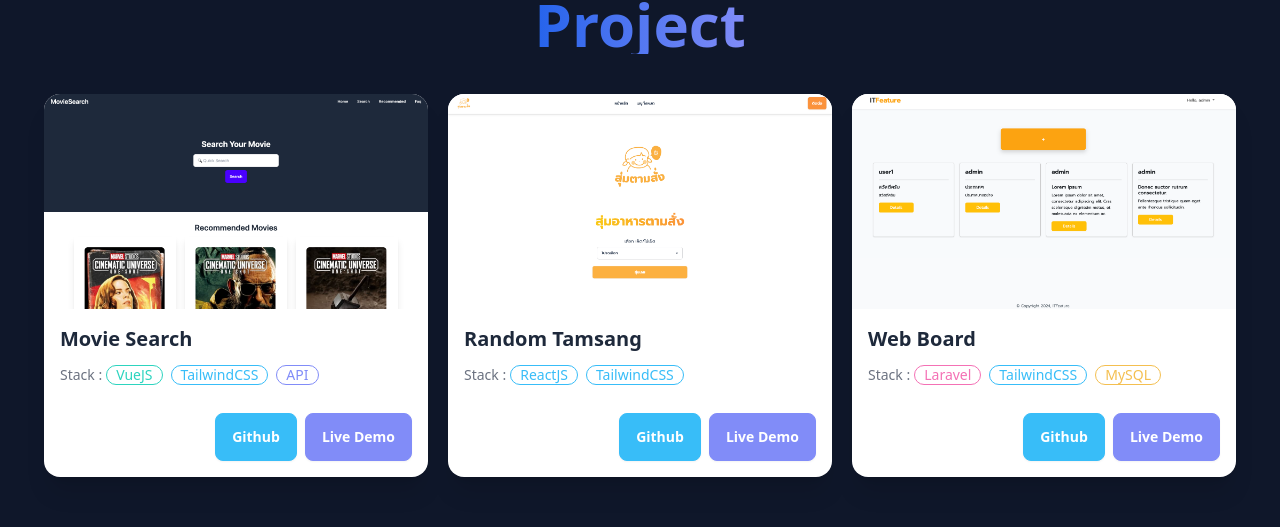
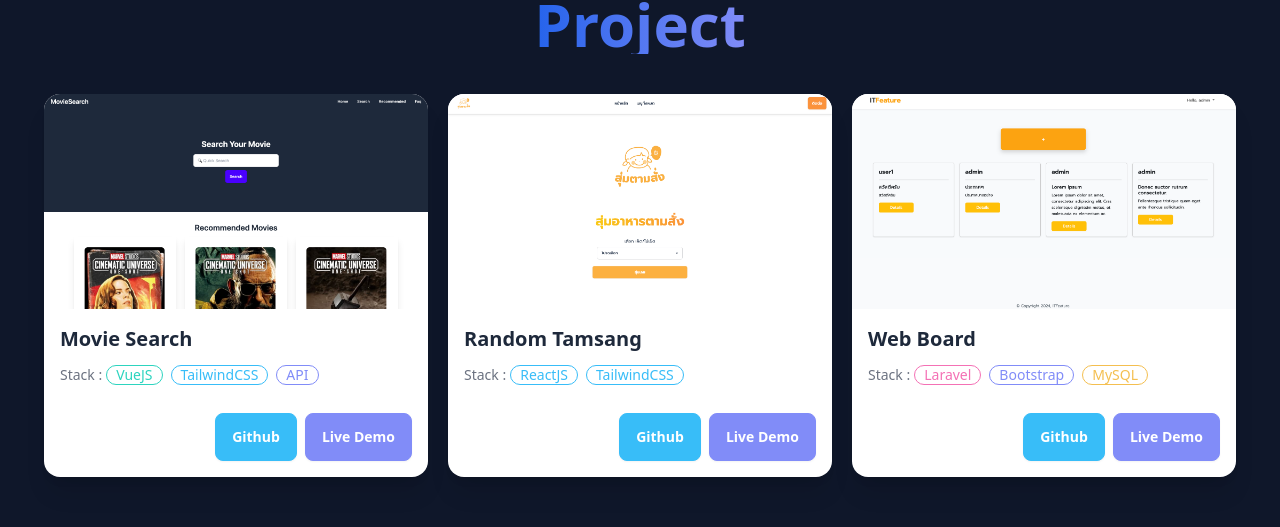
Before and after one commit to AomSirawit/Portfolio, a React (Vite) app: page / in a window 1280 px wide. Shown: the part 2610-3137 px from the top of the page. Built offline with nearby package versions, Linux system fonts and the light colour scheme.

Commit message:
smooth scroll,fix some margin

```diff
--- a/src/App.css
+++ b/src/App.css
@@ -1,3 +1,6 @@
 .shadow-glow {
     text-shadow: 0 0 10px rgba(255, 255, 255, 0.25); /* Adjust the values as needed */
   }
+  html {
+    scroll-behavior: smooth;
+  }
--- a/src/Component/About.jsx
+++ b/src/Component/About.jsx
@@ -7,7 +7,7 @@ function About() {
       <div className="flex items-center justify-center h-screen" id="about">
         <div className="text-center">
           <div className="mt-10">
-            <h1 className="text-6xl text-primary font-bold bg-gradient-to-r from-blue-600 to-indigo-400 inline-block text-transparent bg-clip-text outer-glow">
+            <h1 className="text-6xl text-primary font-bold bg-gradient-to-r from-blue-600 to-indigo-400 inline-block text-transparent bg-clip-text outer-glow mb-5">
               Who Is Me?
             </h1>
             <div className="container mx-auto px-20 mt-5">
--- a/src/Component/Project.jsx
+++ b/src/Component/Project.jsx
@@ -14,7 +14,7 @@ function Project() {
             </h1>
           </div>
           <div className="grid grid-cols-1 md:grid-cols-2 lg:grid-cols-3 gap-5">
-          <div className="card card-compact w-96 shadow-xl bg-white text-neutral">
+          <div className="card card-compact w-96 shadow-xl bg-white text-neutral -z-10">
             <figure>
               <img
                 src={ Movie }
@@ -40,7 +40,7 @@ function Project() {
             </div>
           </div>
 
-          <div className="card card-compact w-96 shadow-xl bg-white text-neutral">
+          <div className="card card-compact w-96 shadow-xl bg-white text-neutral -z-10">
             <figure>
               <img
                 src={ RandomTamsang }
@@ -65,8 +65,8 @@ function Project() {
             </div>
           </div>
 
-          <div className="card card-compact w-96 shadow-xl bg-white text-neutral">
-            <figure>
+          <div className="card card-compact w-96 shadow-xl bg-white text-neutral -z-10">
+        <figure>
               <img
                 src={ WebBoard }
                 alt="Shoes"
@@ -80,7 +80,7 @@ function Project() {
                 </div>
                 <div className="flex justify-end mb-5">
                 <div className="badge badge-accent badge-outline mx-1">Laravel</div>
-                <div className="badge badge-primary badge-outline mx-1">TailwindCSS</div>
+                <div className="badge badge-secondary badge-outline mx-1">Bootstrap</div>
                 <div className="badge badge-warning badge-outline mx-1">MySQL</div>
                 </div>
               </div>
```
